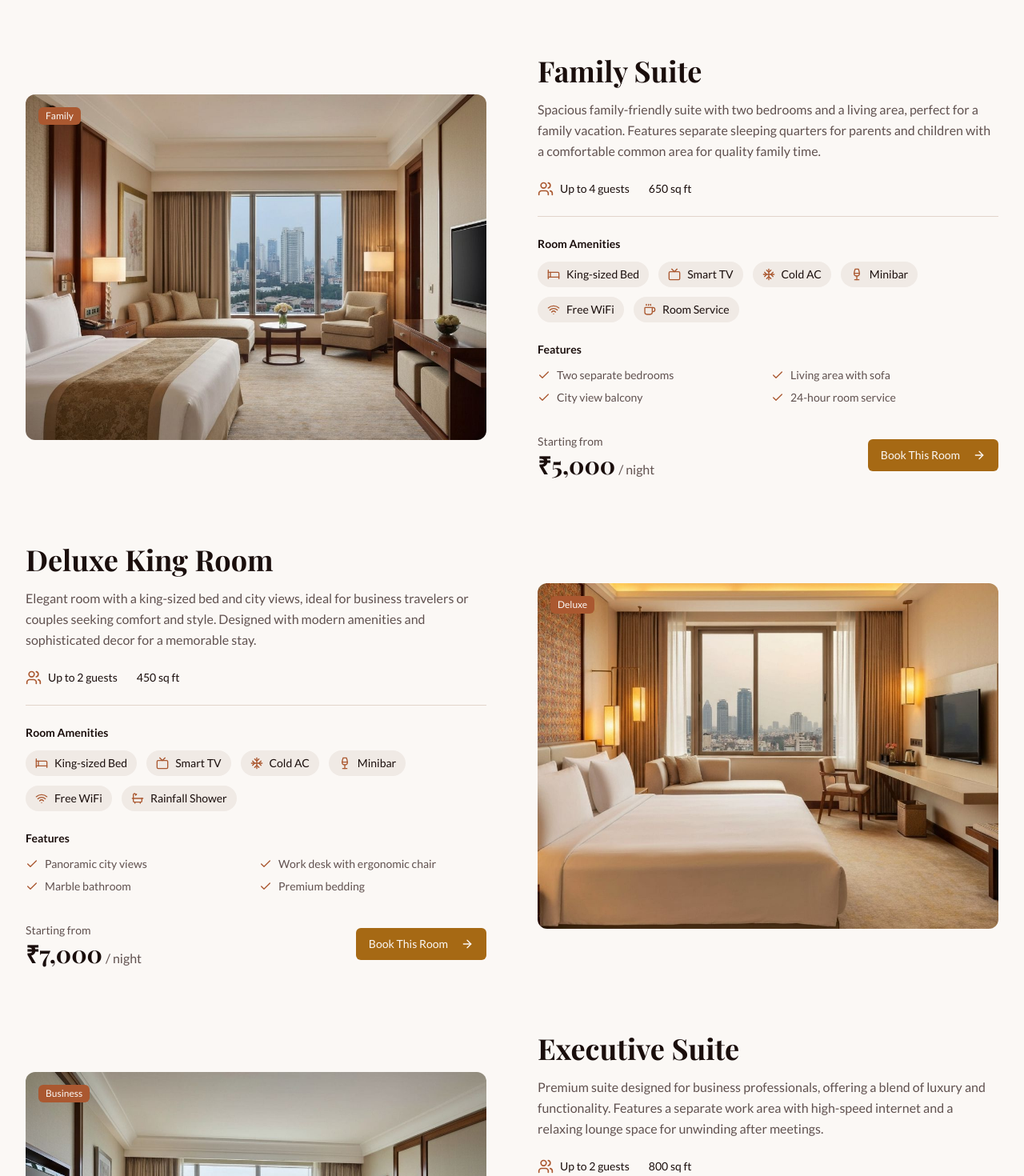
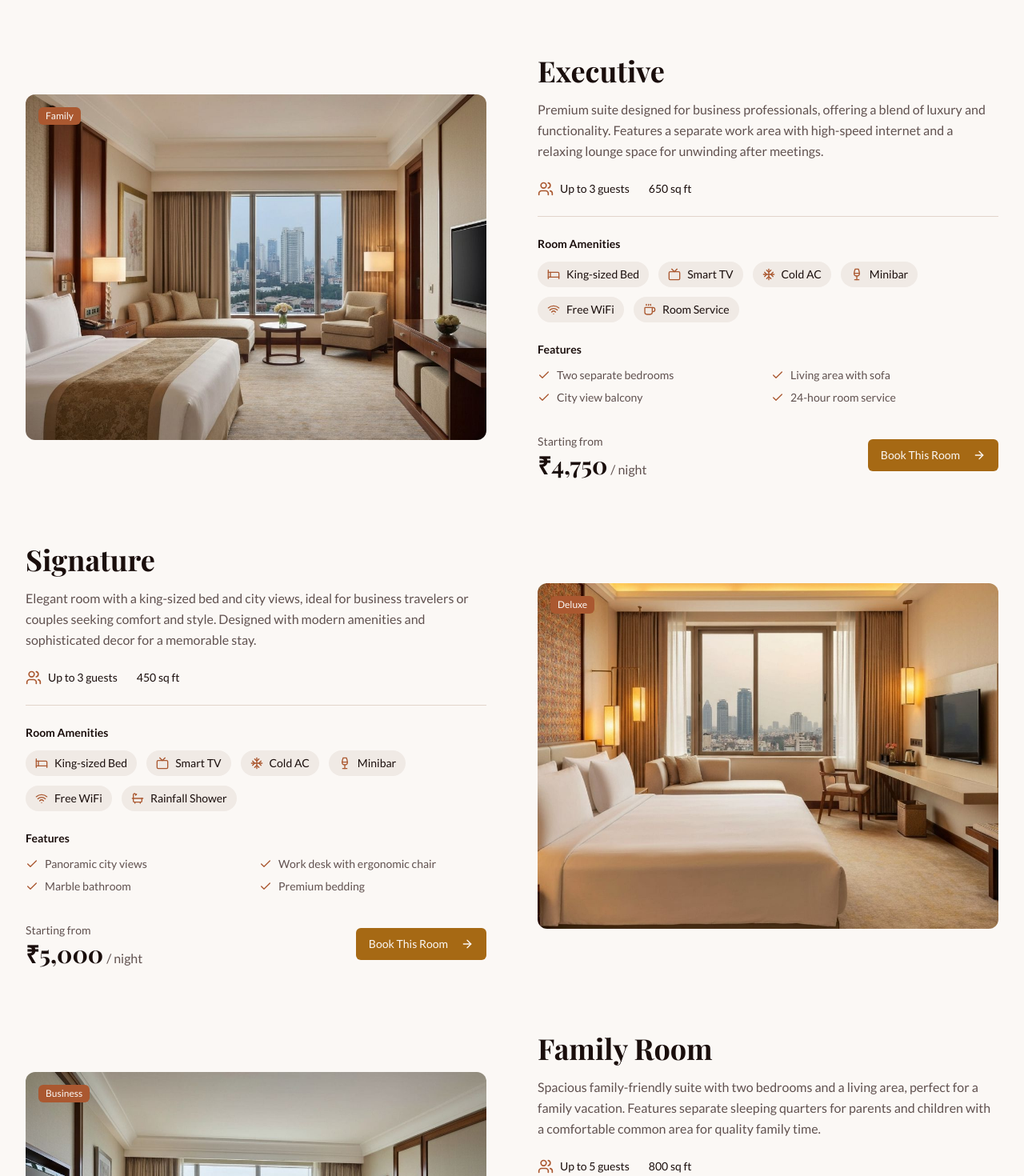
Before and after one commit to shamaayilahmed/shrivaibhav, a Next.js app: page /rooms in a window 1280 px wide. Shown: the part 460-1930 px from the top of the page at 80% size. Built offline with nearby package versions, Linux system fonts and the light colour scheme; a web font is replaced by a local one.

Commit message:
Update room details and pricing in rooms-list

```diff
--- a/components/rooms/rooms-list.tsx
+++ b/components/rooms/rooms-list.tsx
@@ -7,37 +7,37 @@ import { Badge } from "@/components/ui/badge"
 const rooms = [
   {
     id: 1,
-    name: "Family Suite",
-    description: "Spacious family-friendly suite with two bedrooms and a living area, perfect for a family vacation. Features separate sleeping quarters for parents and children with a comfortable common area for quality family time.",
+    name: "Executive",
     image: "/images/family-suite.jpg",
-    price: 5000,
+    description: "Premium suite designed for business professionals, offering a blend of luxury and functionality. Features a separate work area with high-speed internet and a relaxing lounge space for unwinding after meetings.",
+    price: 4750,
     badge: "Family",
     size: "650 sq ft",
-    guests: 4,
+    guests: 3,
     amenities: ["King-sized Bed", "Smart TV", "Cold AC", "Minibar", "Free WiFi", "Room Service"],
     features: ["Two separate bedrooms", "Living area with sofa", "City view balcony", "24-hour room service"],
   },
   {
     id: 2,
-    name: "Deluxe King Room",
+    name: "Signature",
     description: "Elegant room with a king-sized bed and city views, ideal for business travelers or couples seeking comfort and style. Designed with modern amenities and sophisticated decor for a memorable stay.",
     image: "/images/deluxe-room.jpg",
-    price: 7000,
+    price: 5000,
     badge: "Deluxe",
     size: "450 sq ft",
-    guests: 2,
+    guests: 3,
     amenities: ["King-sized Bed", "Smart TV", "Cold AC", "Minibar", "Free WiFi", "Rainfall Shower"],
     features: ["Panoramic city views", "Work desk with ergonomic chair", "Marble bathroom", "Premium bedding"],
   },
   {
     id: 3,
-    name: "Executive Suite",
-    description: "Premium suite designed for business professionals, offering a blend of luxury and functionality. Features a separate work area with high-speed internet and a relaxing lounge space for unwinding after meetings.",
+    name: "Family Room",
+    description: "Spacious family-friendly suite with two bedrooms and a living area, perfect for a family vacation. Features separate sleeping quarters for parents and children with a comfortable common area for quality family time.",
     image: "/images/executive-suite.jpg",
-    price: 9000,
+    price: 9999,
     badge: "Business",
     size: "800 sq ft",
-    guests: 2,
+    guests: 5,
     amenities: ["King-sized Bed", "Smart TV", "Cold AC", "Minibar", "Free WiFi", "Espresso Machine"],
     features: ["Dedicated office space", "Conference call setup", "Premium lounge access", "Butler service"],
   },
```
